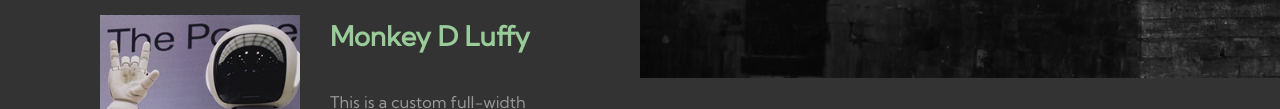
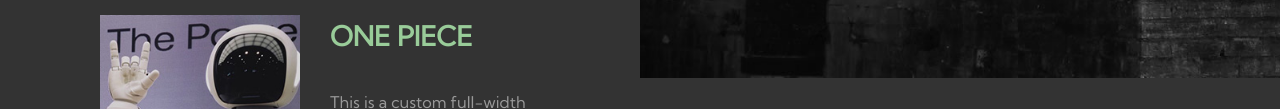
Before and after one commit to KewinMoses/MyFirstHtmlCssTemplate, a plain HTML site: page index.html in a window 1280 px wide. Shown: the part 835-944 px from the top of the page. Drawn offline with Linux system fonts and the light colour scheme.

Commit message:
Update index.html
I HAVE CHANGED A TEXT

```diff
--- a/index.html
+++ b/index.html
@@ -102,7 +102,7 @@ https://www.tooplate.com/view/2124-vertex
                 <div class="tm-media">
                     <img src="img/gallery/tn/img-18.jpg" alt="Intro image">
                     <div class="tm-media-body">
-                        <h2><a href="#" class="tm-text-primary">Monkey D Luffy</a></h2>
+                        <h2><a href="#" class="tm-text-primary">ONE PIECE</a></h2>
                         <p class="tm-mb-20 tm-text-small">
                             This is a custom full-width layout. Gallery page included paging thumbnails with a beautiful hover effect and a larger image pop up in the lightbox.
                         </p>
```
